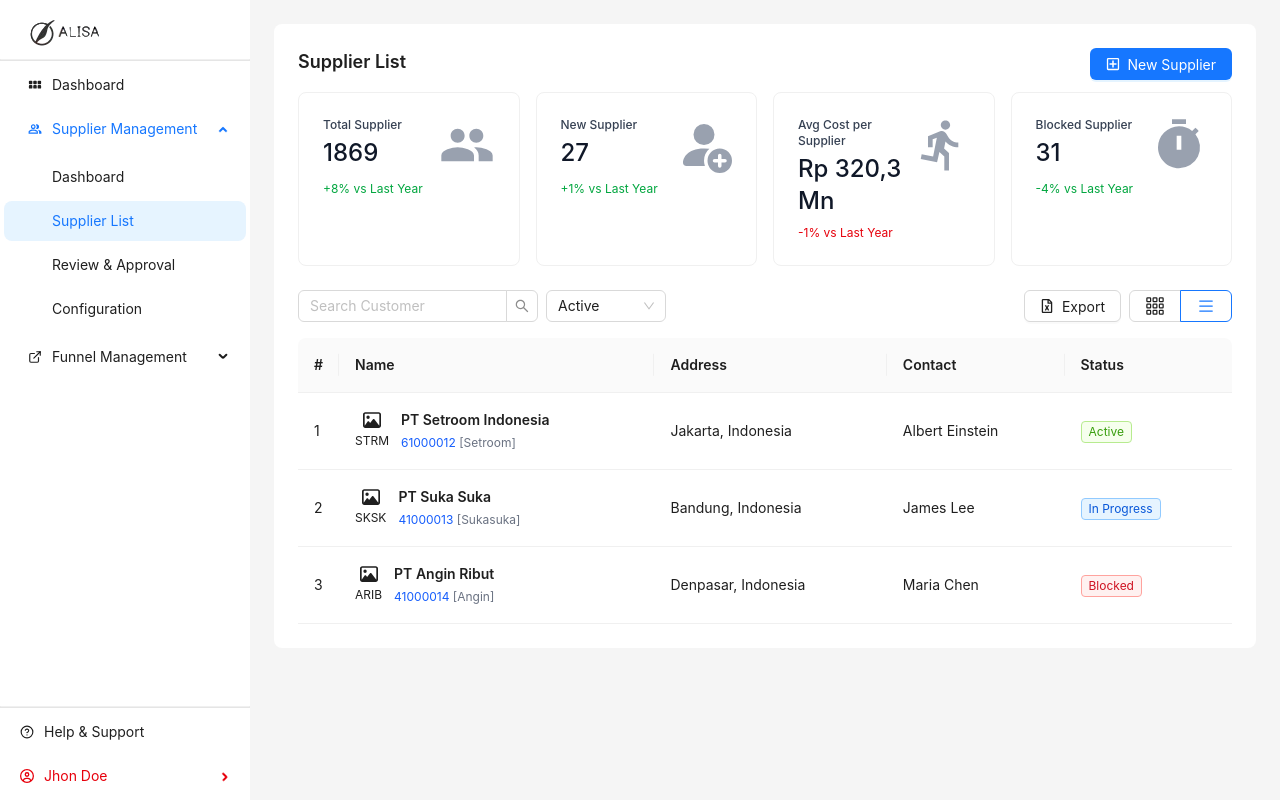
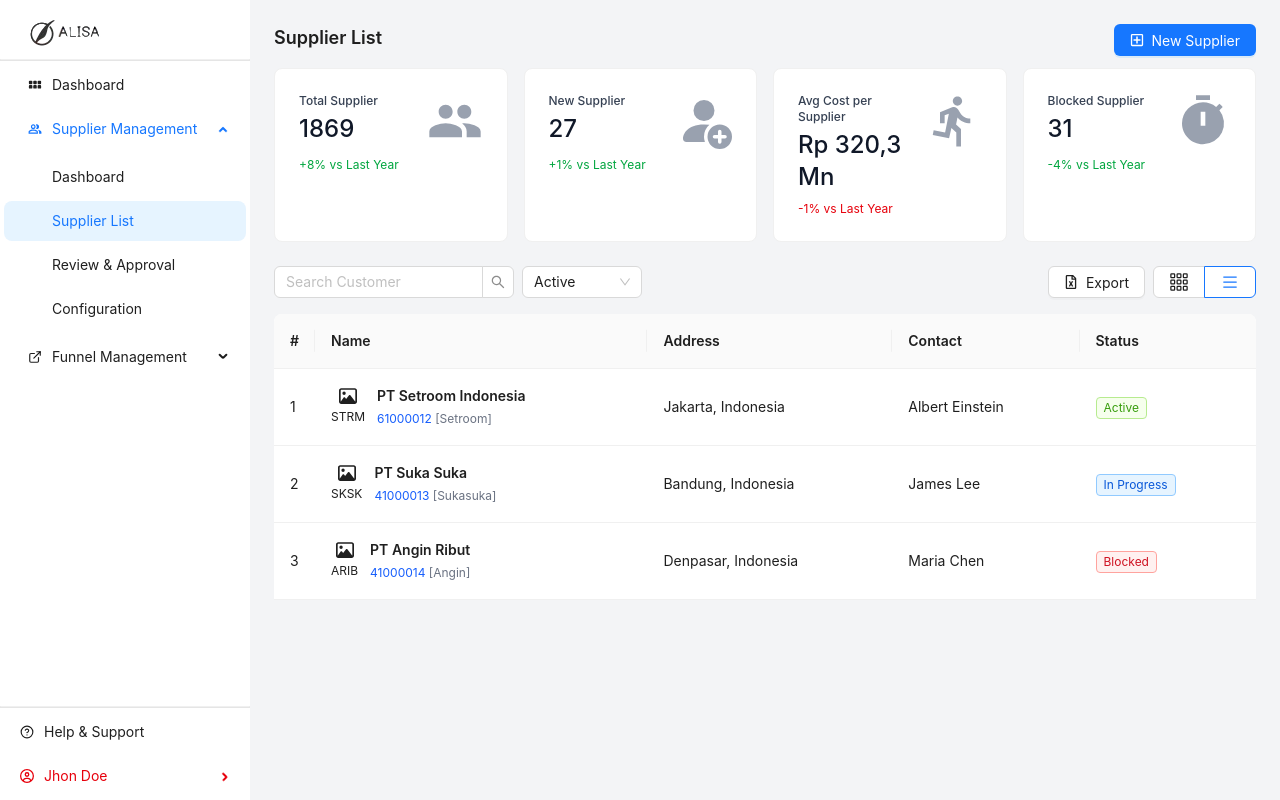
Before and after one commit to chazi13/prima-media, a Next.js app: page /supplier/list in a window 1280 px wide. Built offline with nearby package versions, Linux system fonts and the light colour scheme; what @ant-design/nextjs-registry would draw is missing.

Commit message:
fix: layout adjustment

```diff
--- a/src/app/supplier/list/page.tsx
+++ b/src/app/supplier/list/page.tsx
@@ -156,6 +156,7 @@ export default function SupplierList() {
   };
 
   return (
+    <div className="min-h-screen bg-gray-100">
       <div className="p-6">
         <div className="flex justify-between">
           <h2 className="mb-4 text-lg font-semibold">Supplier List</h2>
@@ -226,5 +227,6 @@ export default function SupplierList() {
           onSave={handleCloseModal}
         />
       </div>
+    </div>
   );
 }
--- a/src/components/DashboardLayout.tsx
+++ b/src/components/DashboardLayout.tsx
@@ -95,7 +95,7 @@ export default function DashboardLayout({ children }: React.PropsWithChildren) {
         </div>
       </Sider>
       <Layout>
-        <Content className="x-4 mb-0 p-6">
+        <Content className="x-4 mb-0">
           <div
             className="min-h-[360px]"
             style={{
```
Lines whose indentation alone changed are shown as unchanged.
